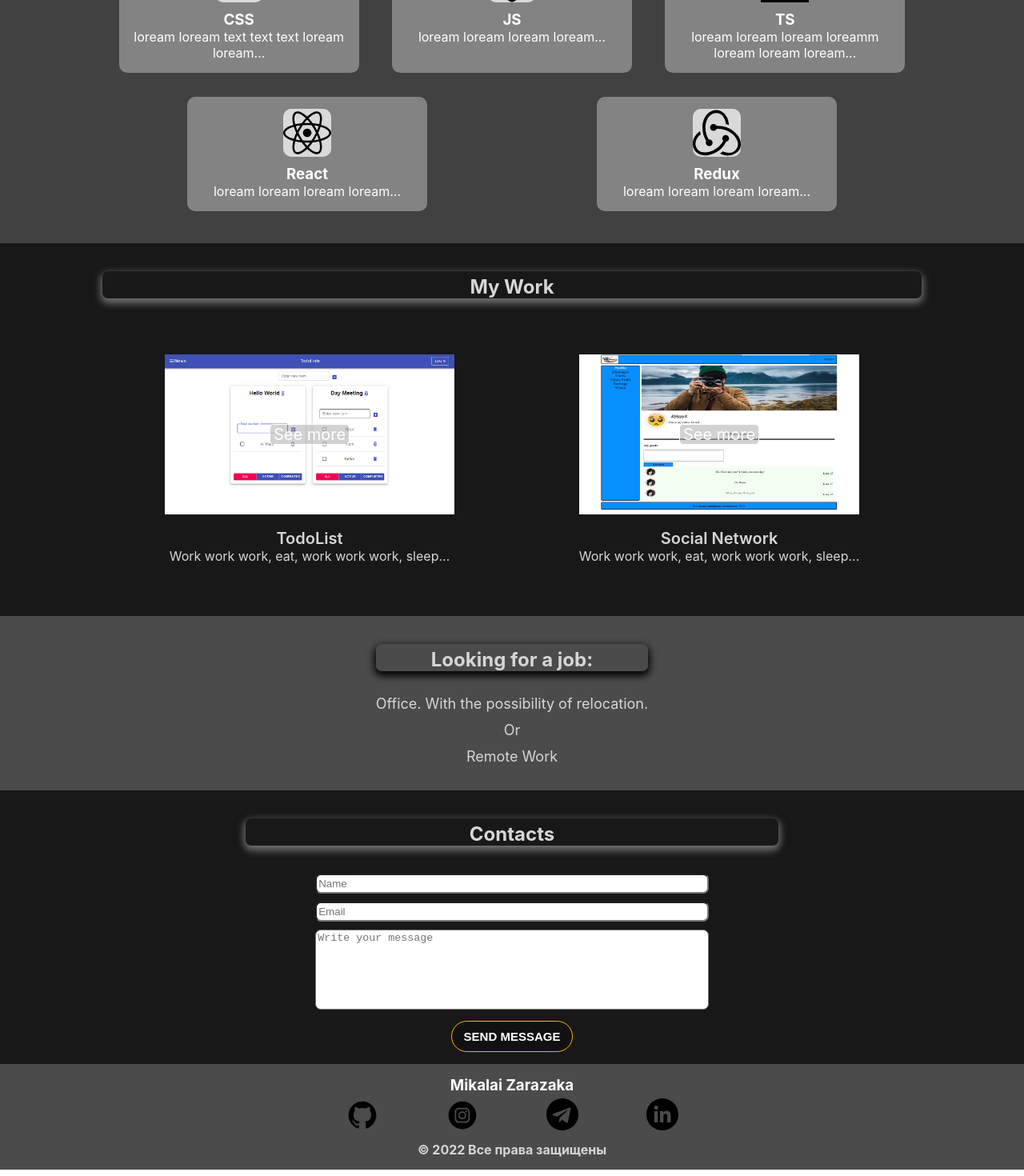
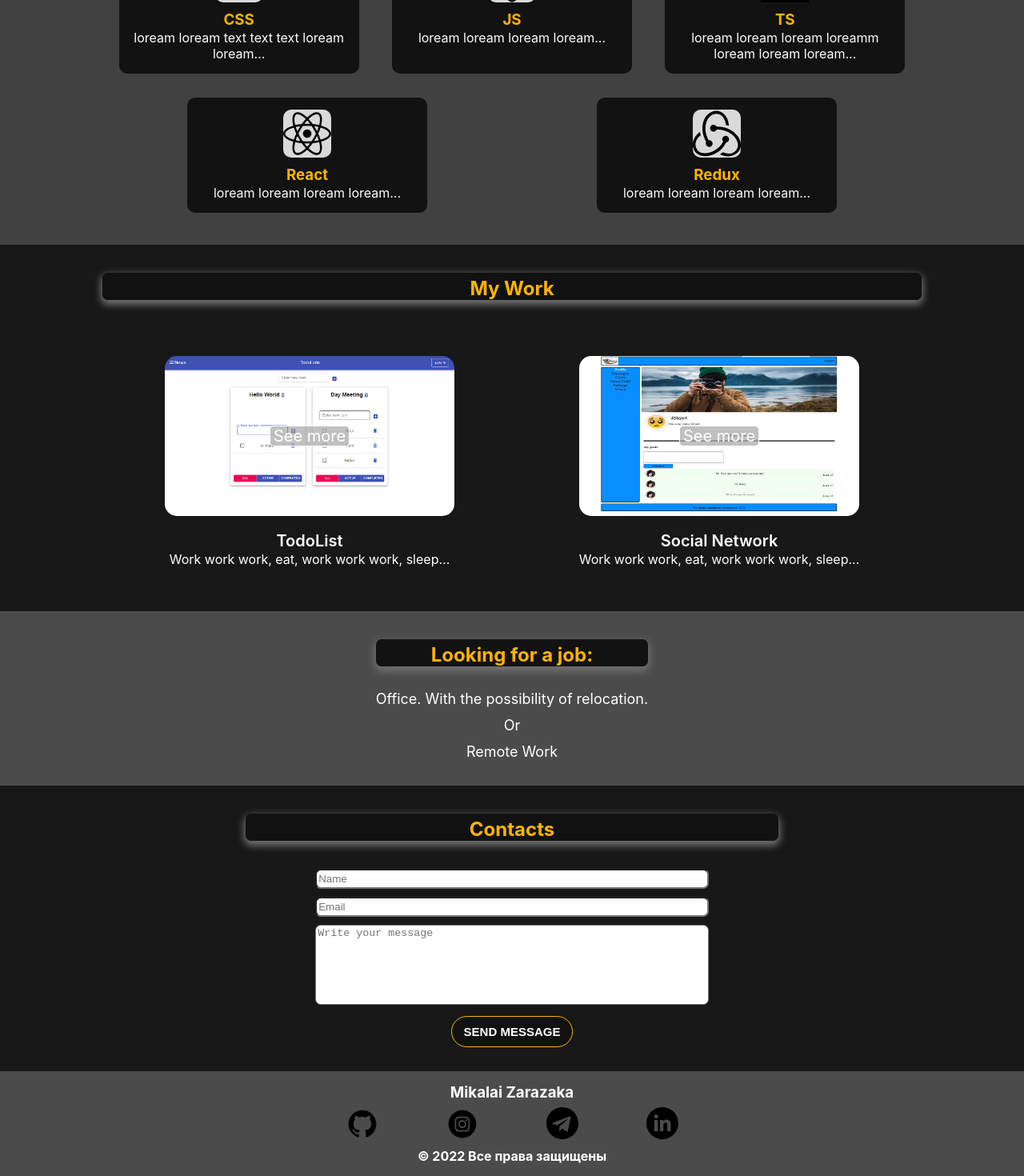
Before and after one commit to Djiypyk/CV, a React (Create React App) app: page / in a window 1280 px wide. Shown: the part 998-2468 px from the top of the page at 80% size. Built offline with nearby package versions, Linux system fonts and the light colour scheme.

Commit message:
change styles

```diff
--- a/src/Components/FindWork/FindWork.module.css
+++ b/src/Components/FindWork/FindWork.module.css
@@ -1,6 +1,6 @@
 .findWorkWrapper {
     background-color: #4b4b4b;
-    color: rgb(215, 214, 214);
+    color: white;
     padding: 35px 0 20px 0;
 }
 
@@ -14,7 +14,7 @@
 .title {
     text-align: center;
     border-radius: 7px;
-    box-shadow: 0 4px 10px 2px rgba(0, 0, 0, 1);
+    box-shadow: 0 4px 10px 2px rgb(114, 114, 114);
     padding-top: 5px;
     margin-bottom: 30px;
 }
--- a/src/Components/Footer/Footer.module.css
+++ b/src/Components/Footer/Footer.module.css
@@ -1,16 +1,14 @@
 .footerWrapper{
     background-color: #4b4b4b;
-    color: rgb(215, 214, 214);
     text-align: center;
     padding: 15px 0;
 }
 .footer_name{
-    padding-bottom: 5px;
     color: white;
 }
 .squareWrapper{
     max-width: 500px;
-    margin: 0 auto 10px auto;
+    margin: 7px auto;
     display: flex;
     justify-content: space-around;
 }
--- a/src/Components/RecruiterForm/RecruiterForm.module.css
+++ b/src/Components/RecruiterForm/RecruiterForm.module.css
@@ -1,7 +1,7 @@
 .formWrapper {
     background: rgba(17, 17, 17, 0.97);
-    color: rgb(215, 214, 214);
-    padding: 35px 0 15px 0;
+    color: white;
+    padding: 35px 0 30px 0;
 }
 
 .formContent {
@@ -53,11 +53,22 @@
     text-decoration: none !important;
     outline: none !important;
     cursor: pointer !important;
-
 }
 
 .sendButton:hover {
     color: #ffb400;
     border: 1px white solid;
-    /*background-color: darkgrey;*/
 }
+
+@media (max-width: 767px) {
+    /*.formItemWrapper {*/
+    /*    width: 90%;*/
+    /*}*/
+    .inputForm{
+        width: 100%;
+    }
+    .textAreaFrom{
+        width: 100%;
+    }
+
+}
--- a/src/Components/Skills/Skill/Skill.js
+++ b/src/Components/Skills/Skill/Skill.js
@@ -6,7 +6,8 @@ function Skill(props) {
     return (
         <div className={styles.skill}>
             <div className={styles.icon}>
-                <img className={styles.icon_skill_img} src={props.img} alt=""/></div>
+                <img className={styles.icon_skill_img} src={props.img} alt="Icon"/>
+            </div>
             <h3>{props.title}</h3>
             <span className={styles.description}>{props.description}</span>
 
--- a/src/Components/Skills/Skill/Skill.module.css
+++ b/src/Components/Skills/Skill/Skill.module.css
@@ -1,6 +1,6 @@
 .skill {
     width: 300px;
-    background-color: #838383;
+    background: rgba(17, 17, 17, 0.97);
     color: white;
     display: flex;
     flex-direction: column;
@@ -22,6 +22,10 @@
 .icon_skill_img{
     height: 60px;
 }
+.skill h3 {
+    color: #ffb400;
+    line-height: 24px;
+}
 .description{
-
+line-height: 20px;
 }
--- a/src/Components/Skills/Skills.module.css
+++ b/src/Components/Skills/Skills.module.css
@@ -1,13 +1,12 @@
 .skillsBlock {
     background-color: #414141;
     padding: 35px 0 15px 0;
-    color: rgb(215, 214, 214);
 }
 
 .title {
     text-align: center;
     border-radius: 7px;
-    box-shadow: 0 4px 10px 2px rgba(0, 0, 0, 1);
+    box-shadow: 0 4px 10px 2px rgb(114, 114, 114);
     padding-top: 5px;
 }
 
--- a/src/Components/Work/MyWork.module.css
+++ b/src/Components/Work/MyWork.module.css
@@ -1,7 +1,7 @@
 .myWorkContainer {
     background: rgba(17, 17, 17, 0.97);
-    color: rgb(215, 214, 214);
-    padding: 35px 0 15px 0;
+    color: white;
+    padding: 35px 0 5px 0;
 }
 
 .previewWorkContainer {
--- a/src/Components/Work/PreviewWork/PreviewWork.module.css
+++ b/src/Components/Work/PreviewWork/PreviewWork.module.css
@@ -22,12 +22,14 @@
 .work_img {
     width: 100%;
     height: 200px;
+    border-radius: 15px;
 }
 
 .previewWorkImage:hover {
-    transition: 1s;
+    transition: ease-in-out .8s;
     transform: scale(1.1);
-    box-shadow: 0 15px 15px 5px rgba(187, 187, 187, 0.5);
+    box-shadow: 0 0 15px 5px rgba(187, 187, 187, 0.5);
+    border-radius: 15px;
 }
 
 .previewWorkButton {
@@ -37,15 +39,25 @@
     color: white;
     border: white 1px solid;
     border-radius: 5px;
-    background-color: rgba(166, 166, 166, 0.5);
+    background-color: rgba(166, 166, 166, 0.7);
 }
 
 .spanItem {
     margin-top: 10px;
     font-size: 20px;
     font-weight: 600;
+    line-height: 26px;
 }
 
 .pItem {
     font-size: 16px;
+    line-height: 20px;
 }
+
+@media (max-width: 767px) {
+    .work_img {
+        width: 90%;
+        height: 180px;
+    }
+
+}
--- a/src/common/Container.module.css
+++ b/src/common/Container.module.css
@@ -2,4 +2,10 @@
     width: 80%;
     height: 100%;
     margin: 0 auto;
+    color: white;
 }
+
+h2 {
+    color: #ffb400;
+    background: rgba(17, 17, 17, 0.97);
+}
--- a/src/index.css
+++ b/src/index.css
@@ -2,7 +2,6 @@
     scroll-behavior: smooth;
     box-sizing: border-box;
     margin: 0;
-
 }
 
 body {
@@ -12,6 +11,7 @@ body {
     sans-serif;
     -webkit-font-smoothing: antialiased;
     -moz-osx-font-smoothing: grayscale;
+    color: white;
 }
 
 
```
